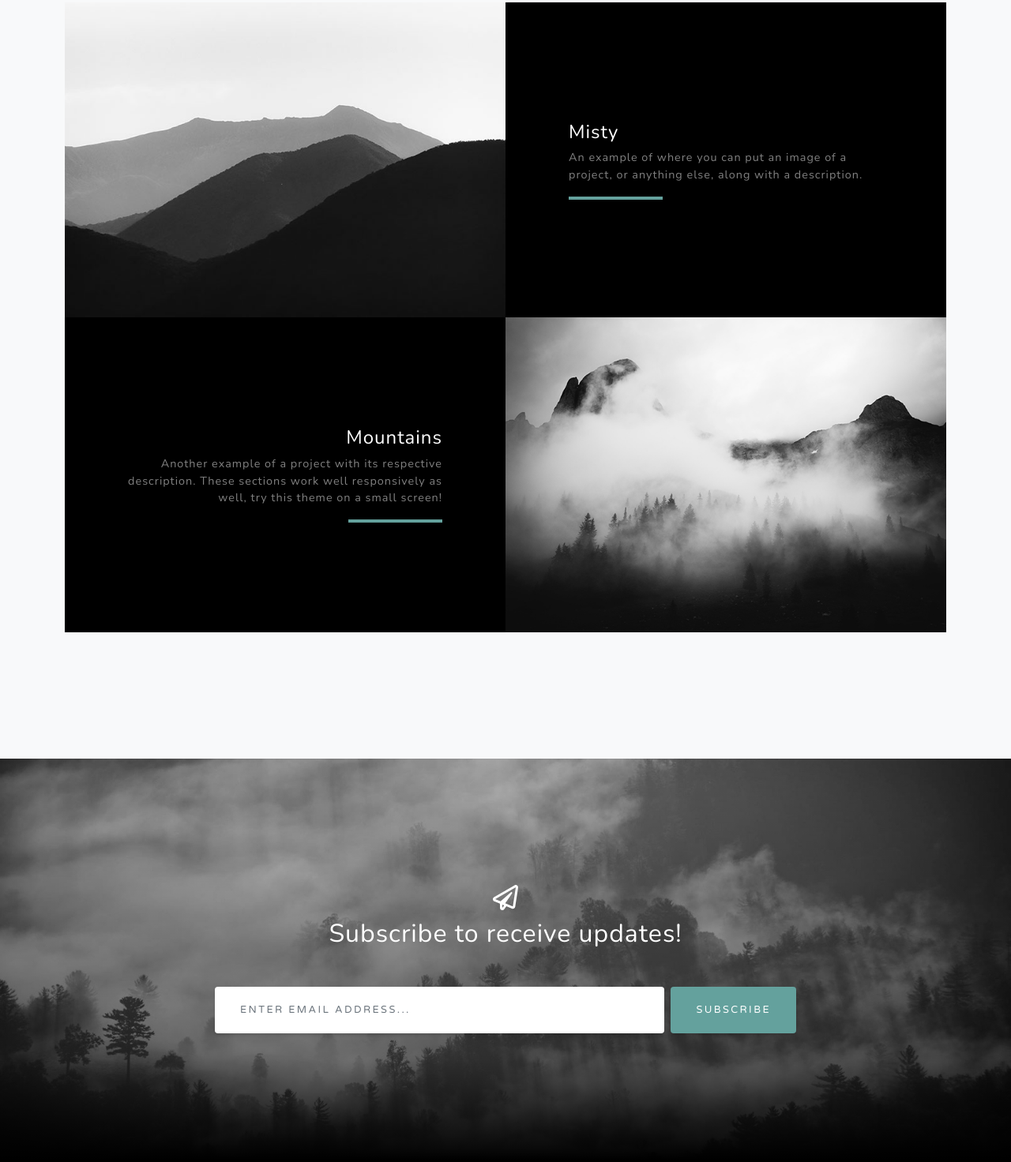
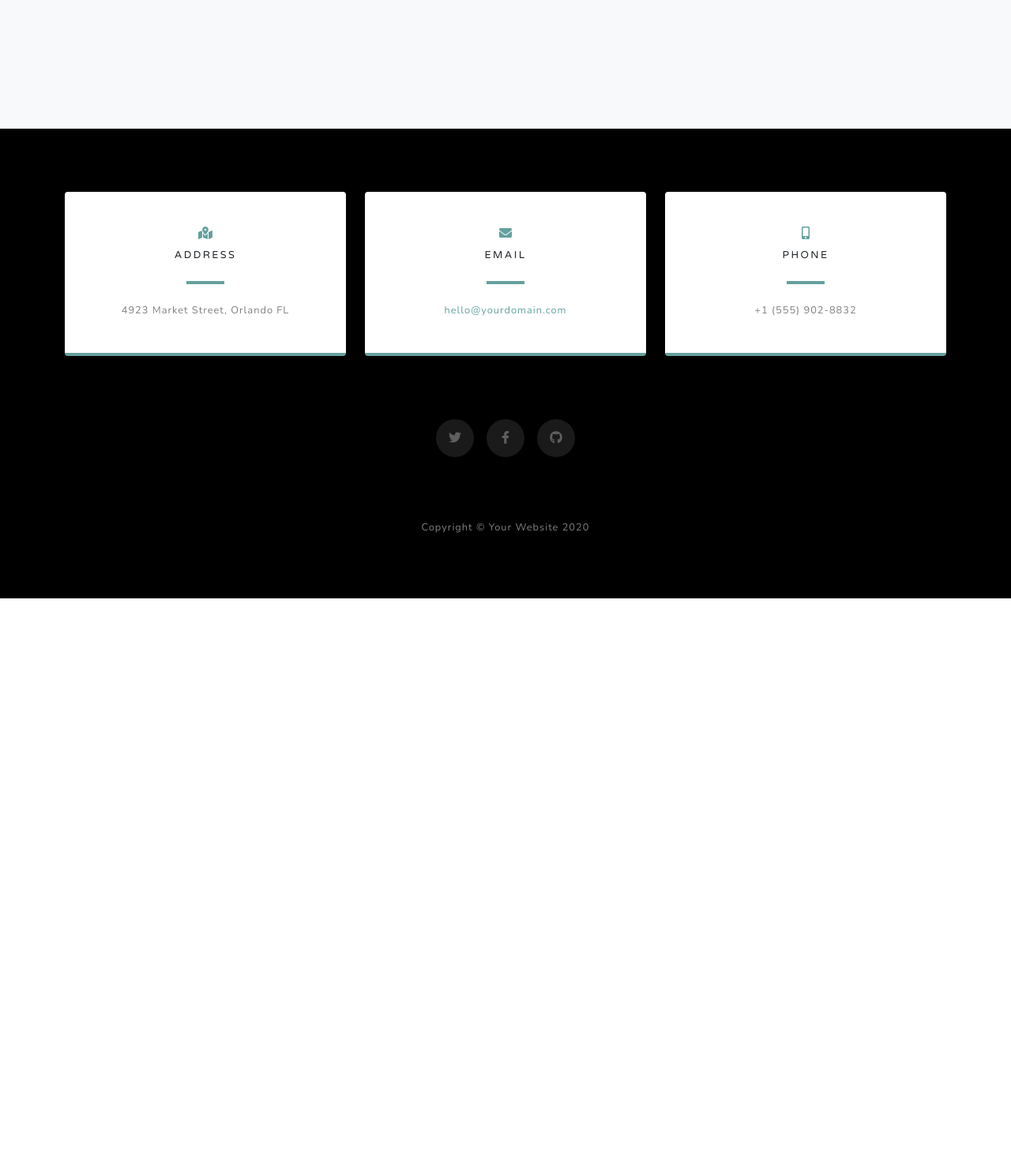
Before and after one commit to D4nielRocha/rocktail_portfolio, a plain HTML site: page index.html in a window 1280 px wide. Shown: the part 2761-4233 px from the top of the page at 79% size. After the commit the page ends 3519 px from the top, so only its background shows below. Drawn offline with nearby package versions, Linux system fonts and the light colour scheme.

Commit message:
Deleted some sections

```diff
--- a/index.html
+++ b/index.html
@@ -77,51 +77,6 @@
                     </div>
                     <div class="col-xl-6 col-lg-7"><img class="img-fluid mb-3 mb-lg-0 cocktail-images" src="assets/img/dubSour.JPEG" alt="" /></div>
                 </div>
-                <!-- Project One Row-->
-                <div class="row justify-content-center no-gutters mb-5 mb-lg-0">
-                    <div class="col-lg-6"><img class="img-fluid" src="assets/img/demo-image-01.jpg" alt="" /></div>
-                    <div class="col-lg-6">
-                        <div class="bg-black text-center h-100 project">
-                            <div class="d-flex h-100">
-                                <div class="project-text w-100 my-auto text-center text-lg-left">
-                                    <h4 class="text-white">Misty</h4>
-                                    <p class="mb-0 text-white-50">An example of where you can put an image of a project, or anything else, along with a description.</p>
-                                    <hr class="d-none d-lg-block mb-0 ml-0" />
-                                </div>
-                            </div>
-                        </div>
-                    </div>
-                </div>
-                <!-- Project Two Row-->
-                <div class="row justify-content-center no-gutters">
-                    <div class="col-lg-6"><img class="img-fluid" src="assets/img/demo-image-02.jpg" alt="" /></div>
-                    <div class="col-lg-6 order-lg-first">
-                        <div class="bg-black text-center h-100 project">
-                            <div class="d-flex h-100">
-                                <div class="project-text w-100 my-auto text-center text-lg-right">
-                                    <h4 class="text-white">Mountains</h4>
-                                    <p class="mb-0 text-white-50">Another example of a project with its respective description. These sections work well responsively as well, try this theme on a small screen!</p>
-                                    <hr class="d-none d-lg-block mb-0 mr-0" />
-                                </div>
-                            </div>
-                        </div>
-                    </div>
-                </div>
-            </div>
-        </section>
-        <!-- Signup-->
-        <section class="signup-section" id="signup">
-            <div class="container">
-                <div class="row">
-                    <div class="col-md-10 col-lg-8 mx-auto text-center">
-                        <i class="far fa-paper-plane fa-2x mb-2 text-white"></i>
-                        <h2 class="text-white mb-5">Subscribe to receive updates!</h2>
-                        <form class="form-inline d-flex">
-                            <input class="form-control flex-fill mr-0 mr-sm-2 mb-3 mb-sm-0" id="inputEmail" type="email" placeholder="Enter email address..." />
-                            <button class="btn btn-primary mx-auto" type="submit">Subscribe</button>
-                        </form>
-                    </div>
-                </div>
             </div>
         </section>
         <!-- Contact-->
```
Also changed, not shown: css/styles.css.
